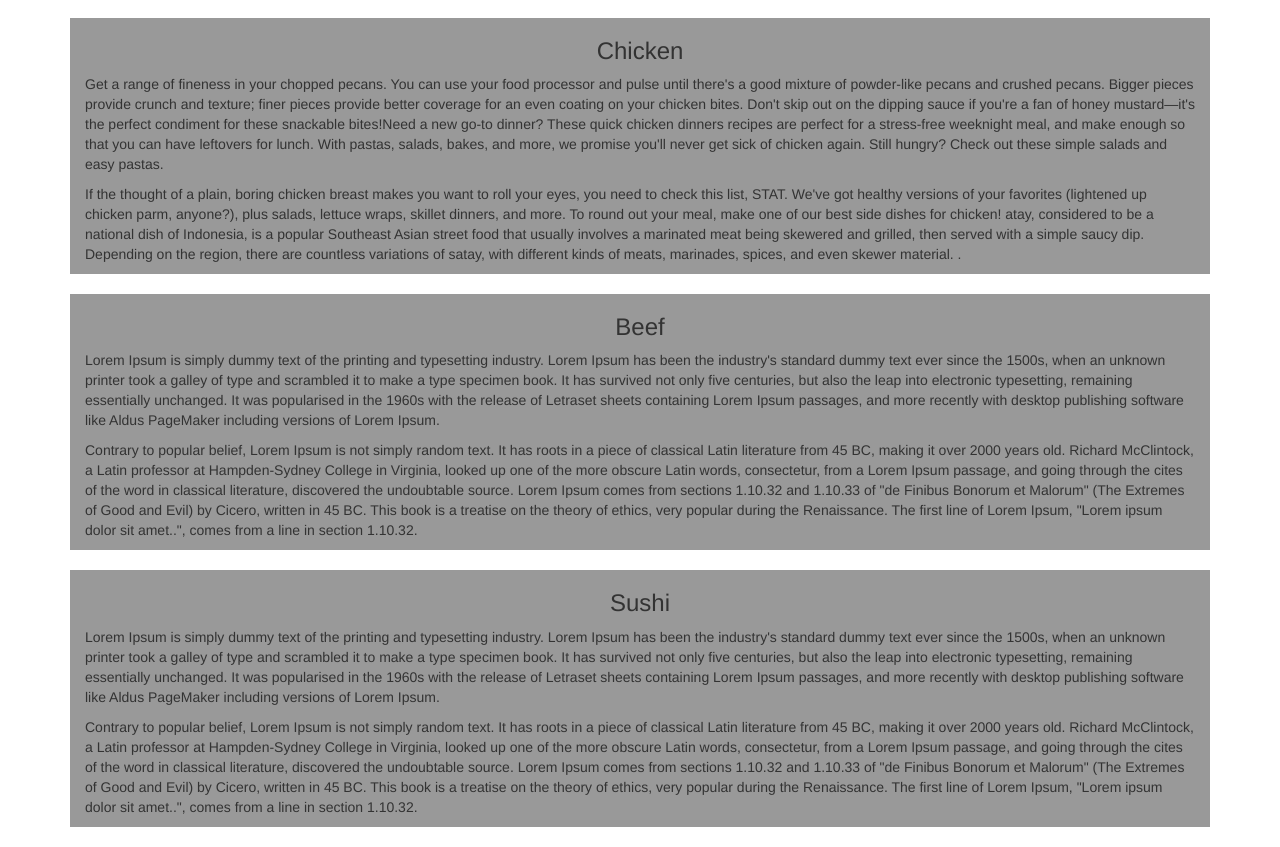
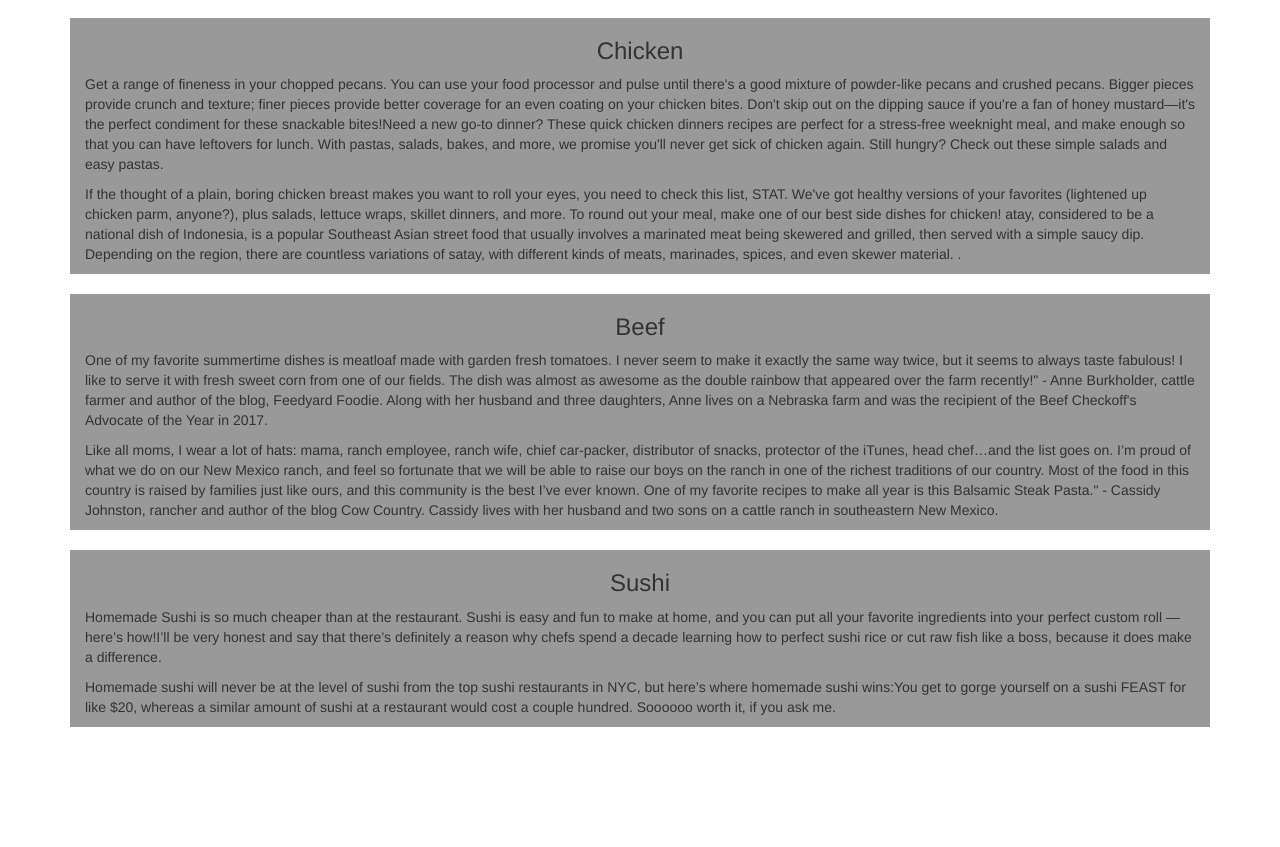
Before and after one commit to Michel2696/mod3-solution, a plain HTML site: page index.html in a window 1280 px wide. Shown: the part 152-999 px from the top of the page. After the commit the page ends 899 px from the top, so only its background shows below. Drawn offline with Linux system fonts and the light colour scheme; a script that the page names is missing.

Commit message:
index.html

```diff
--- a/index.html
+++ b/index.html
@@ -55,15 +55,15 @@
 
       <div id="beef" class="menu-content col-md-12 col-ms-12 col-xs-12">
         <h3 class="text-center">Beef</h3>
-        <p>Lorem Ipsum is simply dummy text of the printing and typesetting industry. Lorem Ipsum has been the industry's standard dummy text ever since the 1500s, when an unknown printer took a galley of type and scrambled it to make a type specimen book. It has survived not only five centuries, but also the leap into electronic typesetting, remaining essentially unchanged. It was popularised in the 1960s with the release of Letraset sheets containing Lorem Ipsum passages, and more recently with desktop publishing software like Aldus PageMaker including versions of Lorem Ipsum.</p>
-        <p>Contrary to popular belief, Lorem Ipsum is not simply random text. It has roots in a piece of classical Latin literature from 45 BC, making it over 2000 years old. Richard McClintock, a Latin professor at Hampden-Sydney College in Virginia, looked up one of the more obscure Latin words, consectetur, from a Lorem Ipsum passage, and going through the cites of the word in classical literature, discovered the undoubtable source. Lorem Ipsum comes from sections 1.10.32 and 1.10.33 of "de Finibus Bonorum et Malorum" (The Extremes of Good and Evil) by Cicero, written in 45 BC. This book is a treatise on the theory of ethics, very popular during the Renaissance. The first line of Lorem Ipsum, "Lorem ipsum dolor sit amet..", comes from a line in section 1.10.32.
+        <p>One of my favorite summertime dishes is meatloaf made with garden fresh tomatoes. I never seem to make it exactly the same way twice, but it seems to always taste fabulous! I like to serve it with fresh sweet corn from one of our fields. The dish was almost as awesome as the double rainbow that appeared over the farm recently!" - Anne Burkholder, cattle farmer and author of the blog, Feedyard Foodie. Along with her husband and three daughters, Anne lives on a Nebraska farm and was the recipient of the Beef Checkoff's Advocate of the Year in 2017.</p>
+        <p>Like all moms, I wear a lot of hats: mama, ranch employee, ranch wife, chief car-packer, distributor of snacks, protector of the iTunes, head chef…and the list goes on. I’m proud of what we do on our New Mexico ranch, and feel so fortunate that we will be able to raise our boys on the ranch in one of the richest traditions of our country.  Most of the food in this country is raised by families just like ours, and this community is the best I’ve ever known.  One of my favorite recipes to make all year is this Balsamic Steak Pasta." - Cassidy Johnston, rancher and author of the blog Cow Country. Cassidy lives with her husband and two sons on a cattle ranch in southeastern New Mexico.
       <a class="visible-xs" href="#top">back to top</a>
           </p>
       </div>
       <div id="sushi" class="menu-content col-md-12 col-ms-12 col-xs-12">
         <h3 class="text-center">Sushi</h3>
-        <p>Lorem Ipsum is simply dummy text of the printing and typesetting industry. Lorem Ipsum has been the industry's standard dummy text ever since the 1500s, when an unknown printer took a galley of type and scrambled it to make a type specimen book. It has survived not only five centuries, but also the leap into electronic typesetting, remaining essentially unchanged. It was popularised in the 1960s with the release of Letraset sheets containing Lorem Ipsum passages, and more recently with desktop publishing software like Aldus PageMaker including versions of Lorem Ipsum.</p>
-        <p>Contrary to popular belief, Lorem Ipsum is not simply random text. It has roots in a piece of classical Latin literature from 45 BC, making it over 2000 years old. Richard McClintock, a Latin professor at Hampden-Sydney College in Virginia, looked up one of the more obscure Latin words, consectetur, from a Lorem Ipsum passage, and going through the cites of the word in classical literature, discovered the undoubtable source. Lorem Ipsum comes from sections 1.10.32 and 1.10.33 of "de Finibus Bonorum et Malorum" (The Extremes of Good and Evil) by Cicero, written in 45 BC. This book is a treatise on the theory of ethics, very popular during the Renaissance. The first line of Lorem Ipsum, "Lorem ipsum dolor sit amet..", comes from a line in section 1.10.32.
+        <p>Homemade Sushi is so much cheaper than at the restaurant. Sushi is easy and fun to make at home, and you can put all your favorite ingredients into your perfect custom roll — here’s how!I’ll be very honest and say that there’s definitely a reason why chefs spend a decade learning how to perfect sushi rice or cut raw fish like a boss, because it does make a difference.</p>
+        <p>Homemade sushi will never be at the level of sushi from the top sushi restaurants in NYC, but here’s where homemade sushi wins:You get to gorge yourself on a sushi FEAST for like $20, whereas a similar amount of sushi at a restaurant would cost a couple hundred. Soooooo worth it, if you ask me.
       <a class="visible-xs" href="#top">back to top</a>
           </p>
       </div>
```
